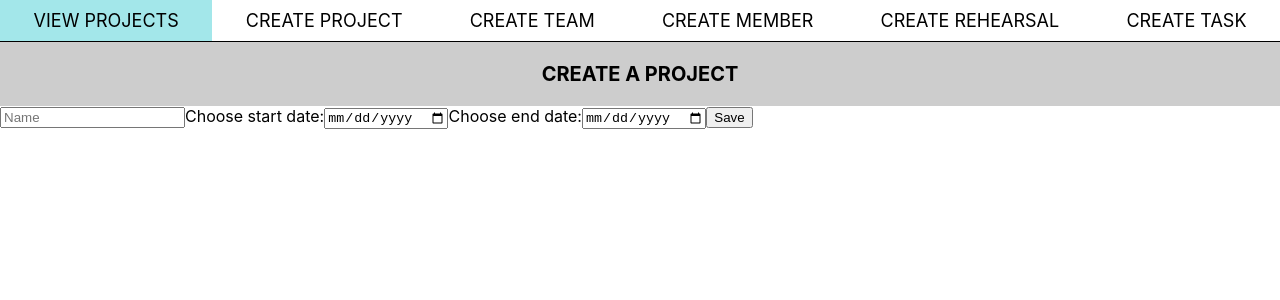
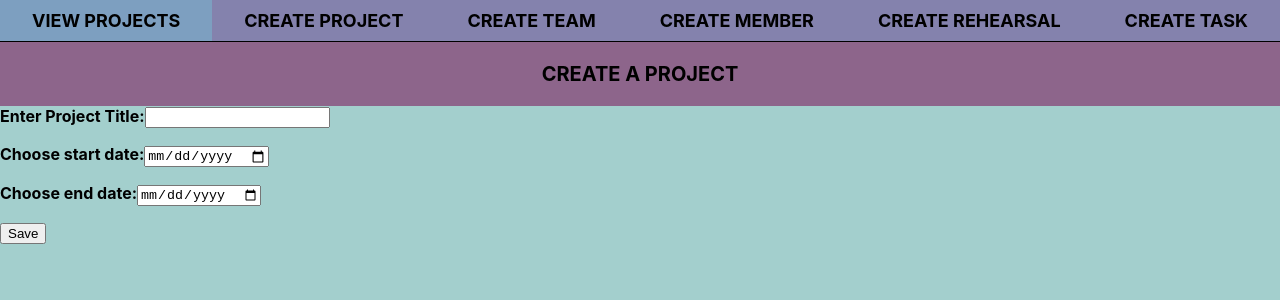
Before and after one commit to robbiethebakerman/project_3_rehearsal_scheduling_app, a React (Create React App) app in the folder Frontend/rehearsalschedule/: page /create-project in a window 1280 px wide. Shown: the top 300 px of the page. Built offline with nearby package versions, Linux system fonts and the light colour scheme.

Commit message:
adds css

```diff
--- a/Frontend/rehearsalschedule/src/components/formComponents/NewProjectForm.js
+++ b/Frontend/rehearsalschedule/src/components/formComponents/NewProjectForm.js
@@ -17,11 +17,15 @@ const NewProjectForm = (props) =>{
     <div>
     <h1>Create a Project</h1>
     <form onSubmit={handleSubmit}>
-    <input type="text" placeholder="Name" name="name" />
+    <label for="name">Enter Project Title:</label>
+    <input type="text" id="Name" name="name" />
+    <p></p>
     <label for="startDate">Choose start date:</label>
     <input type="date" id="startDate" name="startDate" />
+    <p></p>
     <label for="endDate">Choose end date:</label>
     <input type="date" id="endDate" name="endDate" />
+    <p></p>
     <button type="submit">Save</button>
     </form>
     </div>
--- a/Frontend/rehearsalschedule/src/components/projectComponents/ProjectDeleteWarningMessage.js
+++ b/Frontend/rehearsalschedule/src/components/projectComponents/ProjectDeleteWarningMessage.js
@@ -11,8 +11,9 @@ const ProjectDeleteWarningMessage = (props) => {
     };
 
     return (
-        <div>
-            <p>I'm a warning message</p>
+        <div className="ProjectDelete">
+            <p>Careful!</p>
+            <p>Deleting a project deletes all related tasks, rehearsals and members!</p>
             <button onClick={handleDelete}>Yes, Delete</button>
             <button onClick={handleReject}>No, don't delete!</button>
         </div>
--- a/Frontend/rehearsalschedule/src/css/App.css
+++ b/Frontend/rehearsalschedule/src/css/App.css
@@ -0,0 +1,26 @@
+body{
+  background: #A3CFCD;
+  font-weight: bold;
+}
+
+.gantt-chart{
+  background: #A3CFCD;
+}
+
+.ProjectDelete{
+  position: absolute;
+  left: 300px;
+  top: 200px;
+  background: #BD005F;
+  border: solid black 5px;
+  border-radius: 15px;
+  padding: 15px;
+  font-weight: bold;
+  text-align: center;
+  color: white;
+  text-shadow:
+    -1px -1px 0 #000,
+    1px -1px 0 #000,
+    -1px 1px 0 #000,
+    1px 1px 0 #000;
+}
--- a/Frontend/rehearsalschedule/src/css/calendar.css
+++ b/Frontend/rehearsalschedule/src/css/calendar.css
@@ -12,6 +12,6 @@ h1 {
     text-transform: uppercase;
     margin: 0;
     padding: 20px;
-    background-color: #cdcdcd;
+    background-color: #8D658B;
     font-size: 20px;
 }
--- a/Frontend/rehearsalschedule/src/css/nav-bar.css
+++ b/Frontend/rehearsalschedule/src/css/nav-bar.css
@@ -4,6 +4,7 @@
     padding-left: 0;
     margin: 0;
     border-bottom: 1px solid black;
+    background: #8482AD;
 }
 
 .nav-bar-item {
@@ -23,5 +24,5 @@
 }
 
 .nav-bar-link:hover {
-    background-color: rgba(152, 228, 232, 0.89);
+    background-color: #7D9FC0;
 }
--- a/Frontend/rehearsalschedule/src/css/react-big-calendar.css
+++ b/Frontend/rehearsalschedule/src/css/react-big-calendar.css
@@ -118,7 +118,7 @@ button.rbc-input::-moz-focus-inner {
   z-index: 4;
 }
 .rbc-today {
-  background-color: #eaf6ff;
+  background-color: #87B8C9;
 }
 .rbc-toolbar {
   display: -webkit-flex;
@@ -290,7 +290,7 @@ border: none;
   box-shadow: none;
   margin: 0;
   padding: 2px 5px;
-  background-color: #8b3232;
+  background-color: #8C4A5F;
   /*border-radius: 3px;*/
   color: #fff;
   cursor: pointer;
```
